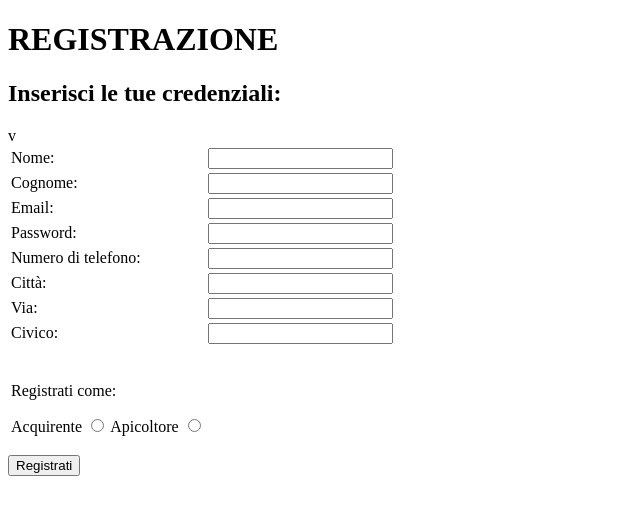
After one commit to RoglaPrimo/Progetto_Galimberti_Carolla_Miele, a PHP site: page /registrazione.php in a window 1280 px wide. The commit adds this page. Shown: the top 515 px of the page, without its empty margins (0-640 px from the left). Run offline with PHP 8.4, Linux system fonts and the light colour scheme.

Commit message:
Andato avanti

```diff
--- /dev/null
+++ b/registrazione.php
@@ -0,0 +1,60 @@
+<?php
+    session_start ();
+
+    $server="localhost";
+    $db_name="miele";
+    $db_username="root";
+    $db_password="";
+?>
+
+<!DOCTYPE html>
+<html lang="it">
+
+<head>
+    <meta charset="UTF-8">
+    <meta http-equiv="X-UA-Compatible" content="IE=edge">
+    <meta name="viewport" content="width=device-width, initial-scale=1.0">
+    <title>Login</title>
+</head>
+
+<body>
+    <div class="contenitore_login">
+        <form action="<?php $_SERVER['PHP_SELF'] ?>" method="post">
+        <h1>REGISTRAZIONE</h1>
+        <h2>Inserisci le tue credenziali:</h2>
+            <table>
+                <tr>
+                    <td>Nome:</td> <td><input type="text" name="Nome" value="" required></td>
+                </tr>
+                <tr>
+                    <td>Cognome:</td> <td><input type="text" name="Cognome" value="" required></td>
+                </tr>
+                <tr>
+                    <td>Email:</td> <td><input type="text" name="Email" value="" required></td>v
+                </tr>
+                <tr>
+                    <td>Password:</td> <td><input type="text" name="Password" value="" required></td>
+                </tr>
+                <tr>
+                    <td>Numero di telefono:</td> <td><input type="text" name="Numero_telefono" value="" required></td>
+                </tr>
+                <tr>
+                    <td>Città:</td> <td><input type="text" name="Città" value="" required></td>
+                </tr>
+                <tr>
+                    <td>Via:</td> <td><input type="text" name="Via" value="" required></td>
+                </tr>
+                <tr>
+                    <td>Civico:</td> <td><input type="text" name="Civico" value="" required></td>
+                </tr>
+                <tr>
+                    <td>
+                        <br>
+                        <p>Registrati come: </p>
+                        Acquirente <input type="radio" name="tipologia" value="acquirenti">
+                        Apicoltore <input type="radio" name="tipologia" value="apicoltori">
+                    </td>
+                </tr>
+            </table>
+            <p><input type="submit" value="Registrati"></p>
+        </form>
```
Also changed, not shown: login.php (+19 -2 lines).
